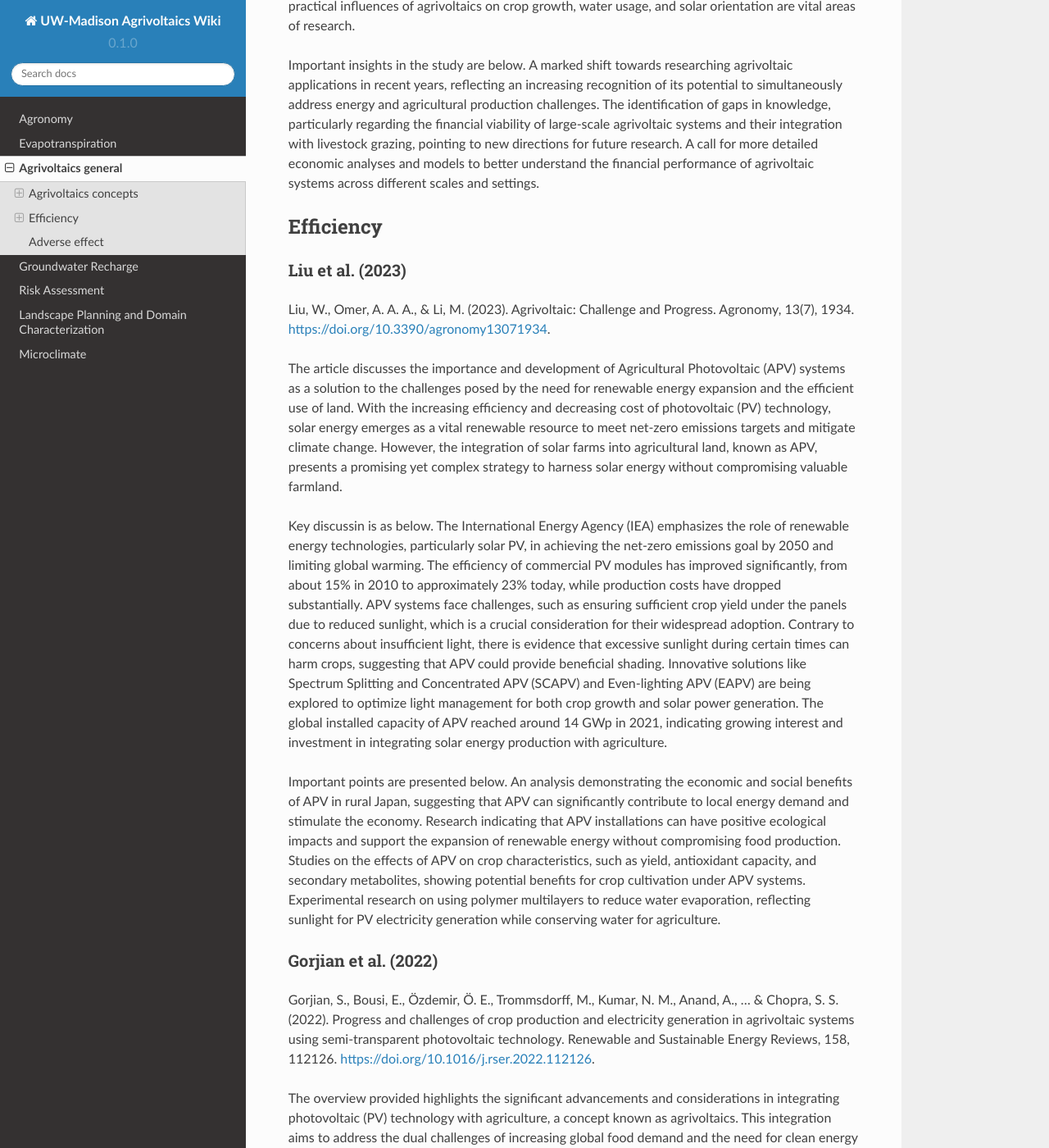
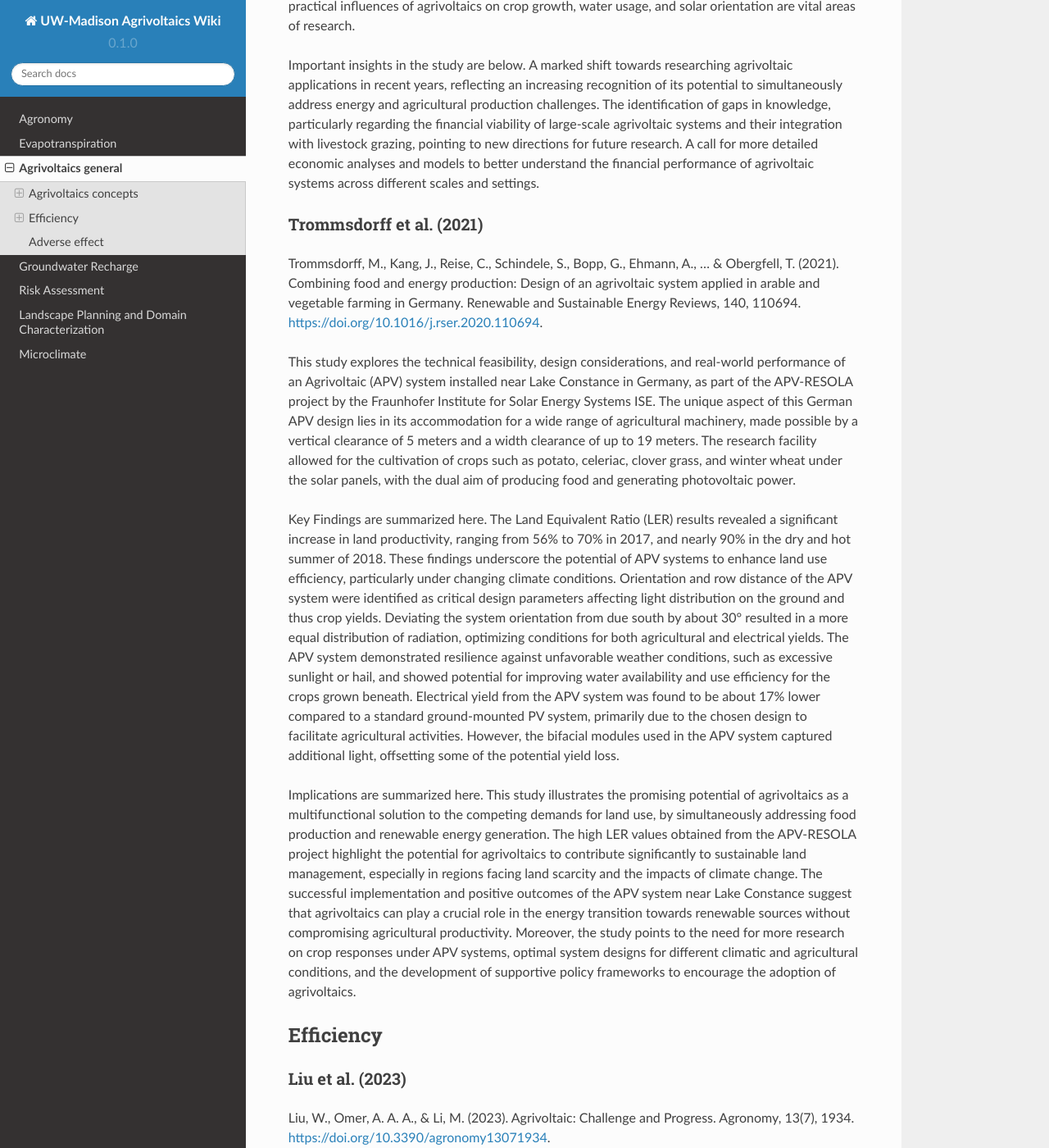
Before and after one commit to hanhydro/wiki, a Sphinx documentation site: the page built from docs/source/general.rst, in a window 1280 px wide and 1400 px high, scrolled down 2170 px. Shown: the whole window at 82% size. Built offline with Sphinx 7.4.7 and the Read the Docs theme 2.0.0, drawn with Linux system fonts in a browser that asks for light colours; pages that are not in the unit, such as notebooks, are missing from menus.

Commit message:
Update general.rst

```diff
--- a/docs/source/general.rst
+++ b/docs/source/general.rst
@@ -35,6 +35,16 @@ From the study, major points are indicated. A substantial increase in publicatio
 
 Important insights in the study are below. A marked shift towards researching agrivoltaic applications in recent years, reflecting an increasing recognition of its potential to simultaneously address energy and agricultural production challenges. The identification of gaps in knowledge, particularly regarding the financial viability of large-scale agrivoltaic systems and their integration with livestock grazing, pointing to new directions for future research. A call for more detailed economic analyses and models to better understand the financial performance of agrivoltaic systems across different scales and settings.
 
+Trommsdorff et al. (2021)
++++++++++++++++++++++++++++
+Trommsdorff, M., Kang, J., Reise, C., Schindele, S., Bopp, G., Ehmann, A., ... & Obergfell, T. (2021). Combining food and energy production: Design of an agrivoltaic system applied in arable and vegetable farming in Germany. Renewable and Sustainable Energy Reviews, 140, 110694. https://doi.org/10.1016/j.rser.2020.110694.
+
+This study explores the technical feasibility, design considerations, and real-world performance of an Agrivoltaic (APV) system installed near Lake Constance in Germany, as part of the APV-RESOLA project by the Fraunhofer Institute for Solar Energy Systems ISE. The unique aspect of this German APV design lies in its accommodation for a wide range of agricultural machinery, made possible by a vertical clearance of 5 meters and a width clearance of up to 19 meters. The research facility allowed for the cultivation of crops such as potato, celeriac, clover grass, and winter wheat under the solar panels, with the dual aim of producing food and generating photovoltaic power.
+
+Key Findings are summarized here. The Land Equivalent Ratio (LER) results revealed a significant increase in land productivity, ranging from 56% to 70% in 2017, and nearly 90% in the dry and hot summer of 2018. These findings underscore the potential of APV systems to enhance land use efficiency, particularly under changing climate conditions. Orientation and row distance of the APV system were identified as critical design parameters affecting light distribution on the ground and thus crop yields. Deviating the system orientation from due south by about 30° resulted in a more equal distribution of radiation, optimizing conditions for both agricultural and electrical yields. The APV system demonstrated resilience against unfavorable weather conditions, such as excessive sunlight or hail, and showed potential for improving water availability and use efficiency for the crops grown beneath. Electrical yield from the APV system was found to be about 17% lower compared to a standard ground-mounted PV system, primarily due to the chosen design to facilitate agricultural activities. However, the bifacial modules used in the APV system captured additional light, offsetting some of the potential yield loss.
+
+Implications are summarized here. This study illustrates the promising potential of agrivoltaics as a multifunctional solution to the competing demands for land use, by simultaneously addressing food production and renewable energy generation. The high LER values obtained from the APV-RESOLA project highlight the potential for agrivoltaics to contribute significantly to sustainable land management, especially in regions facing land scarcity and the impacts of climate change. The successful implementation and positive outcomes of the APV system near Lake Constance suggest that agrivoltaics can play a crucial role in the energy transition towards renewable sources without compromising agricultural productivity. Moreover, the study points to the need for more research on crop responses under APV systems, optimal system designs for different climatic and agricultural conditions, and the development of supportive policy frameworks to encourage the adoption of agrivoltaics.
+
 Efficiency
 ---------------------------
 Liu et al. (2023)
```
